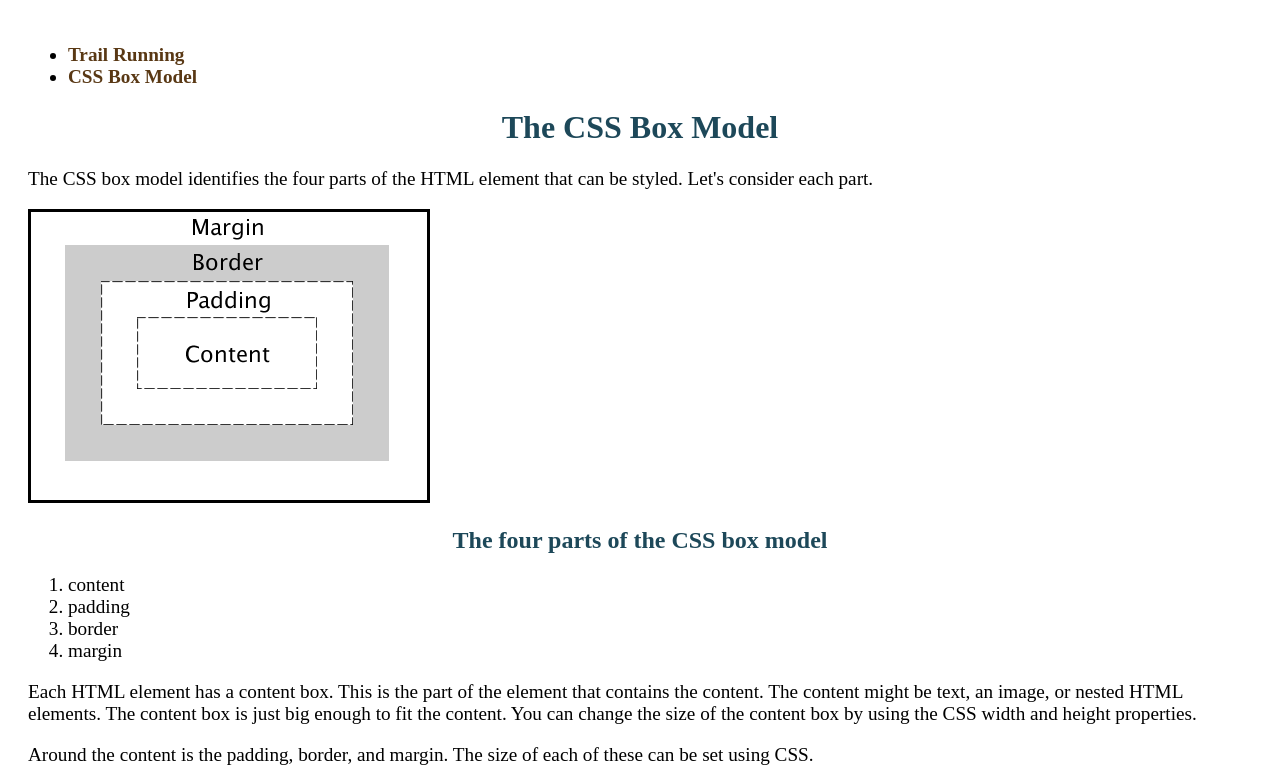
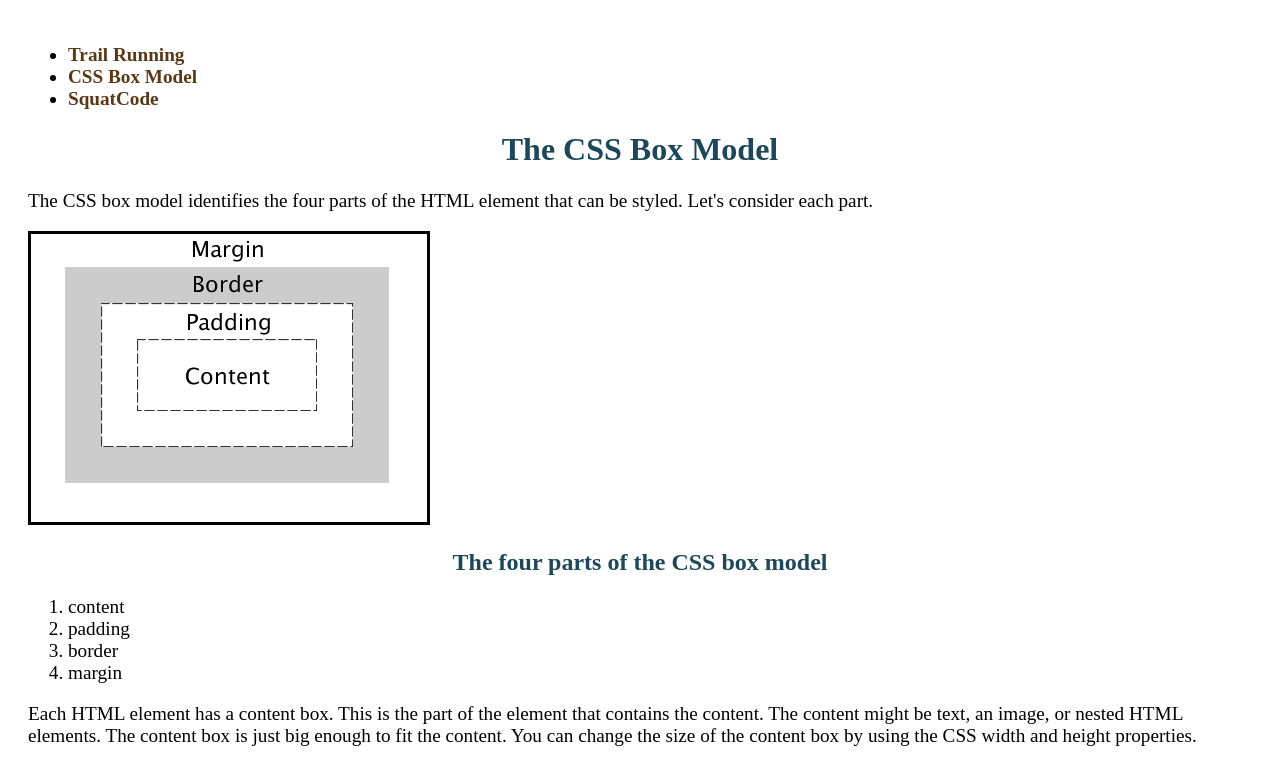
Before and after one commit to sethjohnson4/CS_1030_Website, a plain HTML site: page box_model.html in a window 1280 px wide. Shown: the top 769 px of the page. Drawn offline with Linux system fonts and the light colour scheme.

Commit message:
Links update

```diff
--- a/box_model.html
+++ b/box_model.html
@@ -18,6 +18,7 @@
 <ul>
 	<li><a href="running.html">Trail Running</a></li>
 	<li><a href="box_model.html">CSS Box Model</a></li>
+	<li><a href="index.html">SquatCode</a></li>
 </ul>
 
 <h1>The CSS Box Model</h1>
```
Also changed, not shown: running.html (+1 -0 lines).
